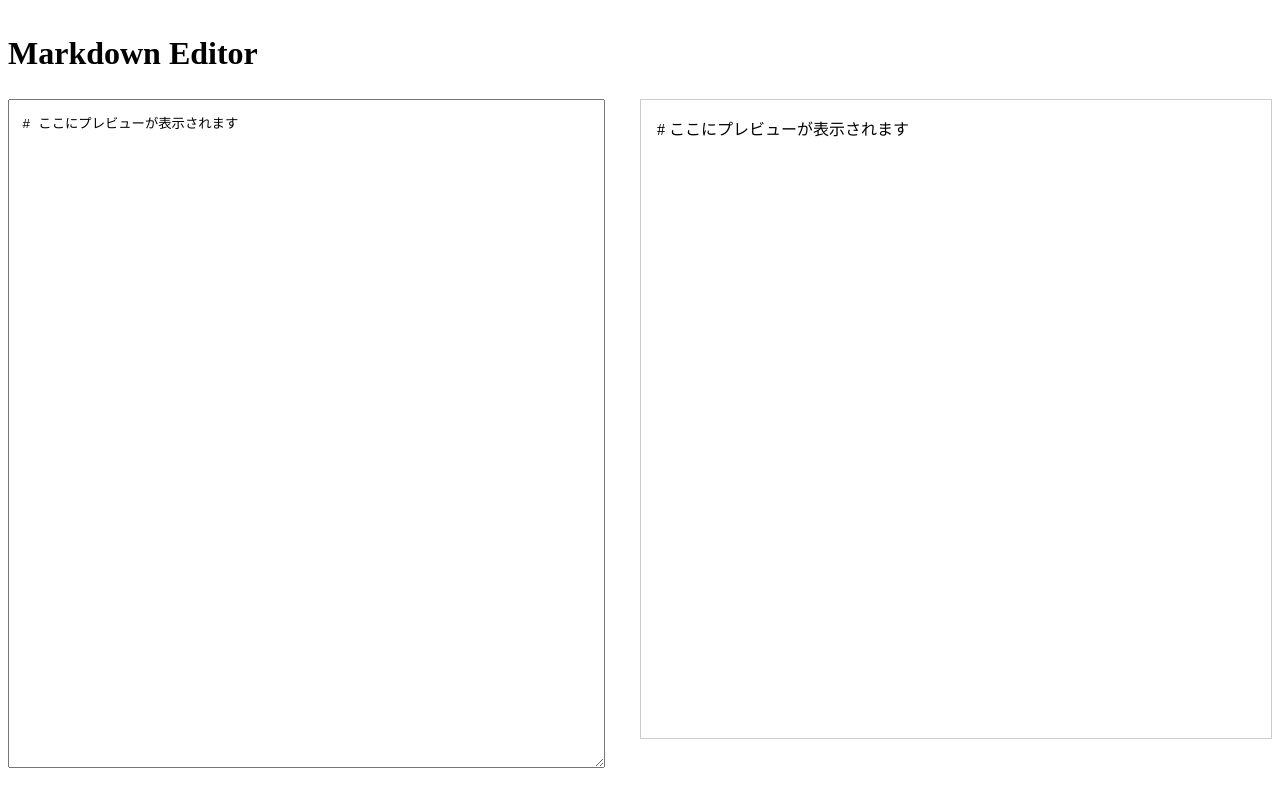
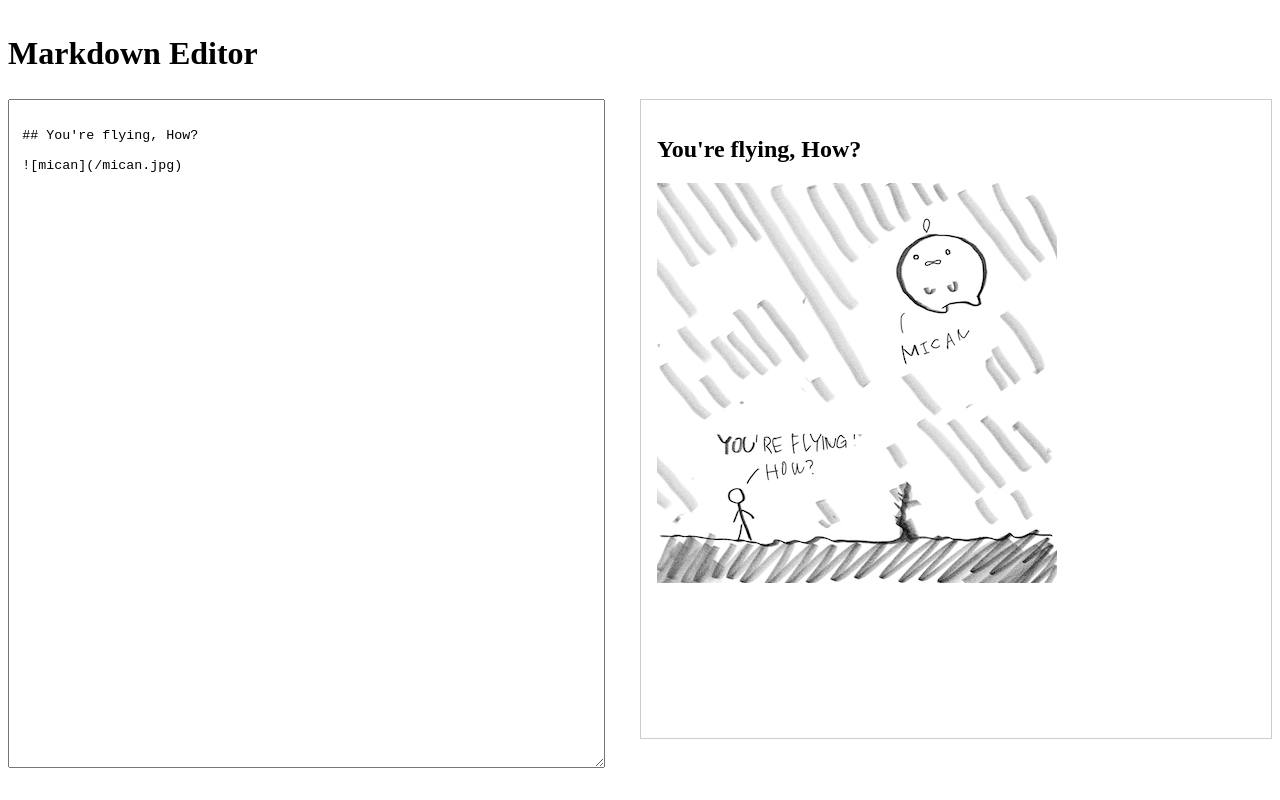
Before and after one commit to shimizukawa/vue-md-editor-vdom, a Vue app: page / in a window 1280 px wide. Built offline with nearby package versions, Linux system fonts and the light colour scheme.

Commit message:
add markdown-it

```diff
--- a/package.json
+++ b/package.json
@@ -10,6 +10,7 @@
     "type-check": "vue-tsc --noEmit -p tsconfig.app.json --composite false"
   },
   "dependencies": {
+    "markdown-it": "^13.0.2",
     "vue": "^3.3.4"
   },
   "devDependencies": {
--- a/src/App.vue
+++ b/src/App.vue
@@ -3,7 +3,13 @@ import { ref } from 'vue'
 import Editor from './components/Editor.vue'
 import Preview from './components/Preview.vue'
 
-const content = ref('# ここにプレビューが表示されます');
+const defaultText = `
+## You're flying, How?
+
+![mican](/mican.jpg)
+`
+
+const content = ref(defaultText);
 
 </script>
 
--- a/src/components/Preview.vue
+++ b/src/components/Preview.vue
@@ -1,12 +1,17 @@
 <script setup lang="ts">
+import MarkdownIt from 'markdown-it'
+
 defineProps<{
   content: string
 }>()
+
+const md = new MarkdownIt('default', {breaks: true, linkify: true});
+const render = (text) => md.render(text);
+
 </script>
 
 <template>
-  <div class="preview">
-    {{ content }}
+  <div class="preview" v-html="render(content)">
   </div>
 </template>
 
```
Also changed, not shown: public/mican.jpg (added), 1 other file (tests, documents, lock files or other folders).
